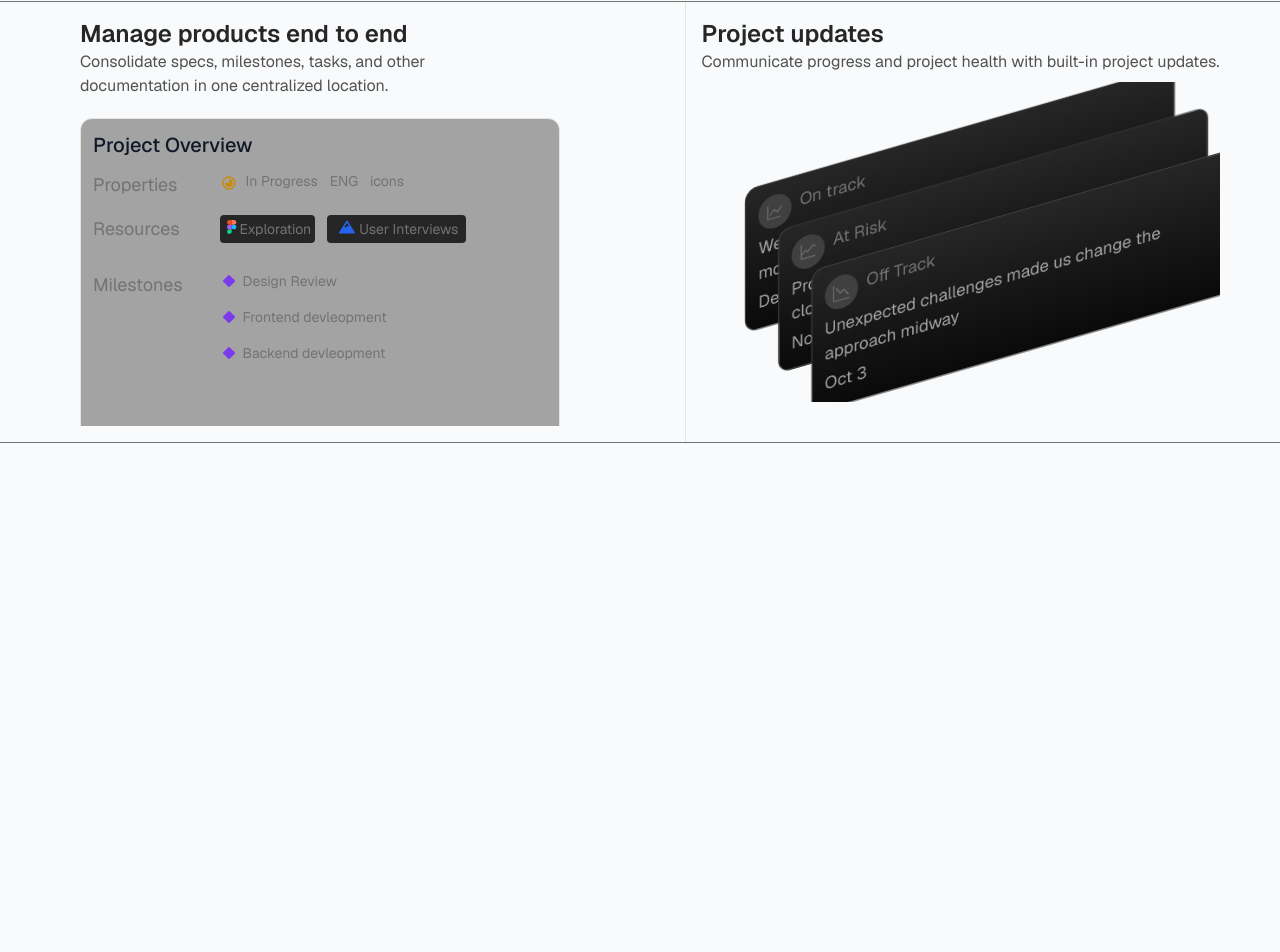
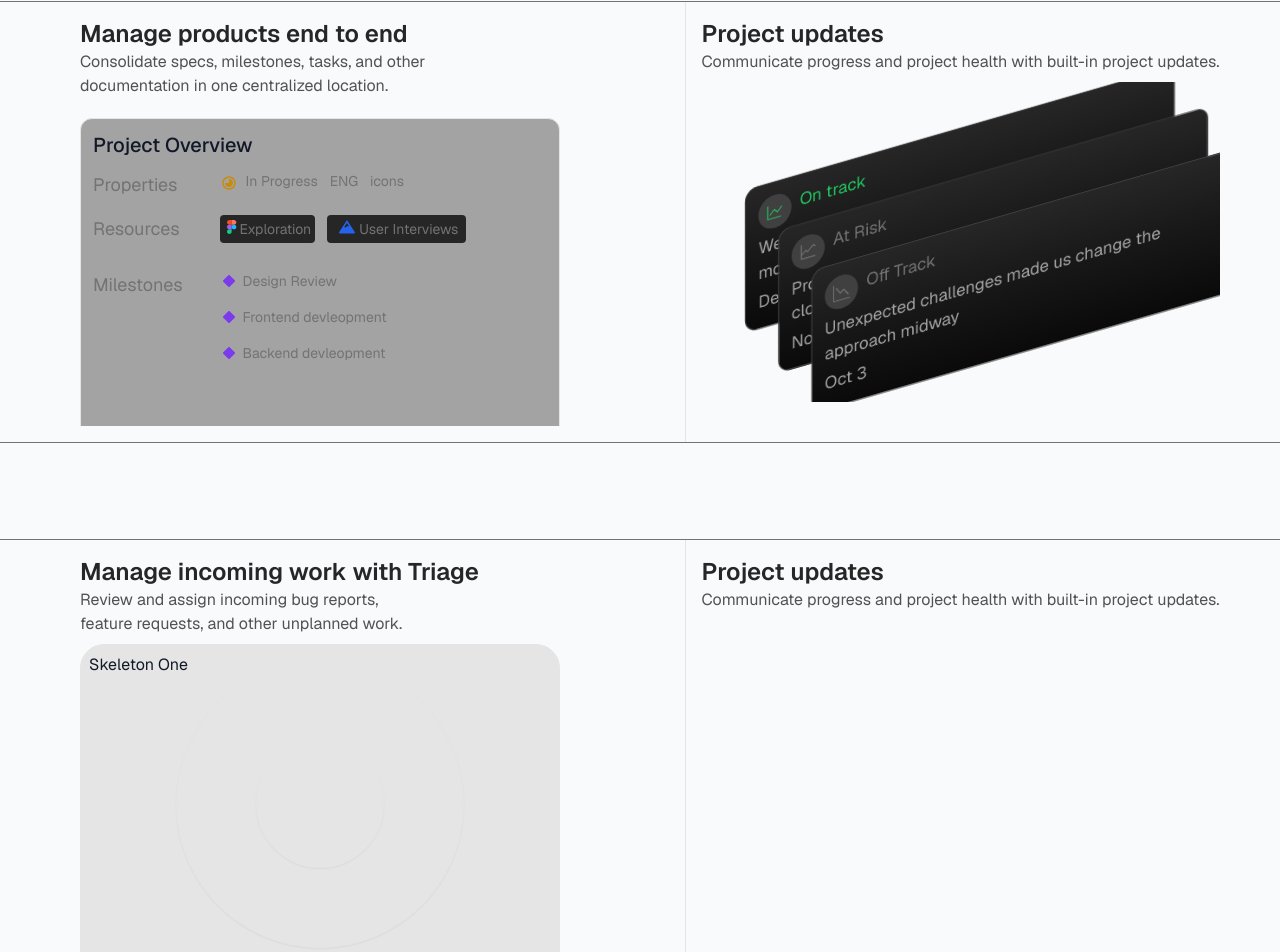
Before and after one commit to Shree0310/Achievr, a Next.js app: page /hero in a window 1280 px wide. Shown: the part 2216-3168 px from the top of the page. Before the commit the page ends 2659 px from the top, so only its background shows below. Built offline with nearby package versions, Linux system fonts and the light colour scheme; no server answers.

Commit message:
card two in features 3 section

```diff
--- /dev/null
+++ b/src/app/Components/Hero/Features-secondary/FeaturesSecondary.tsx
@@ -0,0 +1,25 @@
+import Container from "../Container";
+import { CardSkeleton } from "../ProductDirection/ProductDirection";
+import SkeletonOne from "./Skeletons/first";
+
+const FeaturesSecondary = () => {
+    return <Container className="mt-10 md:pt-4 ">
+        <div className="mx-auto grid grid-cols-1 mt-10 md:grid-cols-2 border-y border-neutral-500 dark:border-neutral-700 divide-x divide-neutral-200 dark:divide-neutral-700">
+                    <div className="p-4 mx-16">
+                        <h2 className="text-2xl font-semibold text-neutral-800 dark:text-neutral-300">Manage incoming work with Triage</h2>
+                        <p className="text-neutral-600 dark:text-neutral-500 text-balance">Review and assign incoming bug reports, feature requests, and other unplanned work.</p>
+                        <CardSkeleton>
+                            <SkeletonOne>
+                            </SkeletonOne>
+                        </CardSkeleton>
+                    </div>
+                    <div className="p-4 mx-auto">
+                        <h2 className="text-2xl font-semibold text-neutral-800 dark:text-neutral-300">Project updates</h2>
+                        <p className="text-neutral-600 dark:text-neutral-500 text-balance">Communicate progress and project health with built-in project updates.</p>
+                         <CardSkeleton>
+                        </CardSkeleton>
+                    </div>
+                </div>
+    </Container>
+}
+export default FeaturesSecondary;
--- /dev/null
+++ b/src/app/Components/Hero/Features-secondary/Skeletons/first.tsx
@@ -0,0 +1,20 @@
+import { cn } from "@/lib/utils";
+
+const SkeletonOne = () => {
+    return <div className="flex-1 rounded-t-3xl gap-2 flex flex-col bg-neutral-200 dark:bg-gradient-to-br from-neutral-800 via-neutral-900 to-black  border dark:border-neutral-600 border-neutral-200 mx-auto w-full h-full absolute inset-0 p-2">
+        Skeleton One
+        <Circle className="flex items-center justify-center shadow-sm">
+        </Circle>
+        <Circle className="border-neutral-200 dark:border-neutral-600 shadow-sm size-48 bg-neutral-200 dark:bg-neutral-800/60 z-[9]"></Circle>
+        <Circle className="border-neutral-200 dark:border-neutral-600 shadow-sm size-56 bg-neutral-200 dark:bg-neutral-800/80 z-[9]"></Circle>
+        <Circle className="border-neutral-200 dark:border-neutral-600 shadow-sm size-60 bg-neutral-200 dark:bg-neutral-900/80 z-[9]"></Circle>
+        <Circle className="border-neutral-200 dark:border-neutral-600 shadow-sm size-72 bg-neutral-200 dark:bg-neutral-900/60 z-[9]"></Circle>
+    </div>
+}
+export default SkeletonOne;
+
+const Circle = ({className, children} : {className: string, children?: React.ReactNode}) => {
+    return <div className={cn("size-32 z-[10] border border-transparent bg-neutral-200 dark:bg-neutral-700 rounded-full inset-0 m-auto absolute", className)}>
+        {children}
+    </div>
+}
--- a/src/app/Components/Hero/Hero.tsx
+++ b/src/app/Components/Hero/Hero.tsx
@@ -7,6 +7,8 @@ import Heading from "./Heading";
 import LandingImages from "./LandingImages";
 import ProductDirection from "./ProductDirection/ProductDirection";
 import SubHeading from "./SubHeading";
+import index from "./Features-secondary/FeaturesSecondary";
+import FeaturesSecondary from "./Features-secondary/FeaturesSecondary";
 
 const Hero = () => {
     return <div>
@@ -30,6 +32,7 @@ const Hero = () => {
             </div>
             <Features/>
             <ProductDirection/>
+            <FeaturesSecondary/>
         </Container>
     </div>
 }
--- a/src/app/Components/Hero/ProductDirection/Skeletons/second.tsx
+++ b/src/app/Components/Hero/ProductDirection/Skeletons/second.tsx
@@ -9,24 +9,24 @@ const SkeletonSecond = ({className, children}:{className?:string; children?:Reac
         transform: "rotateX(30deg) rotateY(-30deg) rotateZ(0deg) scale(1.2) "
     }}>
         {children}
-        <Card className="absolute bottom-4 left-20 z-30 translate-x-2 translate-y-0 text-neutral-500 hover:-translate-y-6 hover:text-red-500" title="Off Track" description="Unexpected challenges made us change the approach midway" date="Oct 3" icon={BsGraphDown} />
-        <Card className="absolute bottom-16 left-12 z-20 translate-x-2 translate-y-0 text-neutral-500 hover:-translate-y-6 hover:text-yellow-500" title="At Risk" description="Progress slowed down last week because the cloudtop was down." date="Nov 16" icon={VscGraphLine} />
-        <Card className="absolute bottom-28 left-4 z-10 translate-x-2 translate-y-0 text-neutral-500 hover:-translate-y-6 hover:text-green-500" title="On track" description="We are ready for production deployment next monday." date="Dec 1" icon={GoGraph} />
+        <Card className="absolute bottom-4 left-20 z-30 translate-x-2 translate-y-0 text-neutral-500 hover:-translate-y-6 hover:text-red-500" title="Off Track" description="Unexpected challenges made us change the approach midway" date="Oct 3" icon={BsGraphDown} desColor="text-neutral-200" />
+        <Card className="absolute bottom-16 left-12 z-20 translate-x-2 translate-y-0 text-neutral-500 hover:-translate-y-6 hover:text-yellow-500" title="At Risk" description="Progress slowed down last week because the cloudtop was down." date="Nov 16" icon={VscGraphLine} desColor="hover:text-neutral-200" />
+        <Card className="absolute bottom-28 left-4 z-10 translate-x-2 translate-y-0 text-green-500 hover:-translate-y-6" title="On track" description="We are ready for production deployment next monday." date="Dec 1" icon={GoGraph} desColor="hover:text-neutral-200" />
     </div>
 }
 export default SkeletonSecond;
 
-export const Card = ({className, title, description, date, icon: Icon, children}:{className?: string; children?: React.ReactNode; title: string, description:string; date:string; icon: IconType; }) => {
+export const Card = ({className, title, description, desColor, date, icon: Icon, children}:{className?: string; children?: React.ReactNode; title: string, description:string; date:string; icon: IconType; desColor: string; }) => {
     return <div className={cn("bg-gradient-to-b from-neutral-800 via-neutral-900 to-neutral-950 max-w-[80%] p-3 rounded-xl border border-neutral-700", className)}>
         {children}
         <div className="flex flex-col gap-1">
             <div className="flex gap-2">
                 <span className="h-8 w-8 rounded-full bg-neutral-700 flex items-center justify-center">
-                    <Icon className="size-4" />
+                    <Icon className="size-4"/>
                 </span>
                 <h1>{title}</h1>
             </div>
-            <p className="text-neutral-400 hover:text-neutral-200">{description}</p>
+            <p className={`text-neutral-400 hover:text-neutral-200 ${desColor}`}>{description}</p>
             <p className="text-neutral-400 hover:text-neutral-200">{date}</p>
         </div>
     </div>
```
